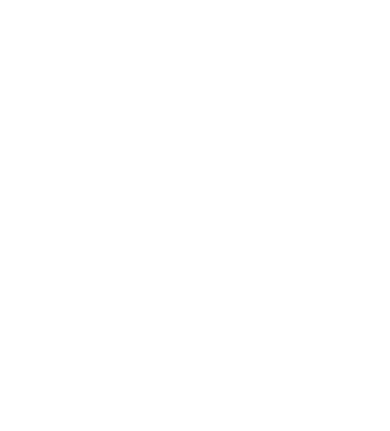
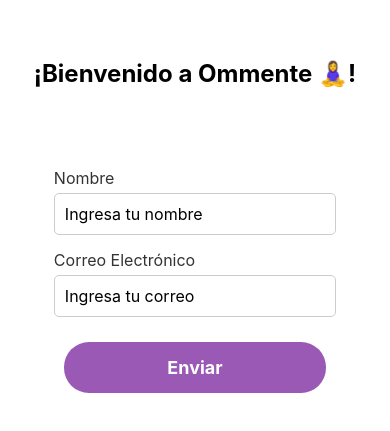
Before and after one commit to miguel2697/pruebas, a React Native app in the folder proof-of-concept/: screen / in a window 390 px wide. Shown: the part 181-612 px from the top of the page. Built offline with nearby package versions, Linux system fonts and the light colour scheme.

Commit message:
add MyForm component, MyInput component and WelcomePage component #6

```diff
--- a/proof-of-concept/App.js
+++ b/proof-of-concept/App.js
@@ -1,14 +1,29 @@
-import { StatusBar } from 'expo-status-bar';
-import { StyleSheet, Text, View } from 'react-native';
+import React, { useState } from 'react'
+import { StatusBar } from 'expo-status-bar'
+import { StyleSheet, View } from 'react-native'
+import { LateralScroll, NotificationButton, YeahAnimation, WelcomePage } from './src/components/index.js'
 
 export default function App() {
+  const [showAdditionalComponents, setShowAdditionalComponents] = useState(false)
 
+  const handleFormSubmit = () => {
+    setShowAdditionalComponents(true)
+  }
 
   return (
     <View style={styles.container}>
       <StatusBar style="auto" />
+      {!showAdditionalComponents ? (
+        <WelcomePage onFormSubmit={handleFormSubmit} />
+      ) : (
+        <>
+          <LateralScroll />
+          <NotificationButton />
+          <YeahAnimation />
+        </>
+      )}
     </View>
-  );
+  )
 }
 
 const styles = StyleSheet.create({
--- /dev/null
+++ b/proof-of-concept/src/components/MyButton.jsx
@@ -0,0 +1,27 @@
+import React from 'react'
+import { StyleSheet, TouchableOpacity, Text } from 'react-native'
+
+export default function MyButton({ title = 'Iniciar', onPress }) {
+    return (
+        <TouchableOpacity style={styles.button} onPress={onPress}>
+            <Text style={styles.buttonText}>{title}</Text>
+        </TouchableOpacity>
+    )
+}
+
+// TODO pasar estilos a tailwind
+const styles = StyleSheet.create({
+    button: {
+        backgroundColor: '#9b59b6',
+        padding: 15,
+        borderRadius: 25,
+        alignItems: 'center',
+        justifyContent: 'center',
+        margin: 10,
+    },
+    buttonText: {
+        color: '#fff',
+        fontSize: 18,
+        fontWeight: 'bold',
+    },
+})
--- /dev/null
+++ b/proof-of-concept/src/components/MyForm.jsx
@@ -0,0 +1,40 @@
+import React, { useState } from 'react'
+import { View, Alert, StyleSheet } from 'react-native'
+import { MyInput, MyButton } from './index'
+
+export default function MyForm({ onSubmit }) {
+    const [name, setName] = useState('')
+    const [email, setEmail] = useState('')
+
+    const handleSubmit = () => {
+        if (onSubmit) onSubmit()
+    }
+
+
+    return (
+        <View style={styles.formContainer}>
+            <MyInput
+                label="Nombre"
+                value={name}
+                onChangeText={setName}
+                placeholder="Ingresa tu nombre"
+            />
+            <MyInput
+                label="Correo Electrónico"
+                value={email}
+                onChangeText={setEmail}
+                placeholder="Ingresa tu correo"
+                keyboardType="email-address"
+            />
+            <MyButton title="Enviar" onPress={handleSubmit} />
+        </View>
+    )
+}
+
+// TODO pasar estilos a tailwind
+const styles = StyleSheet.create({
+    formContainer: {
+        padding: 20,
+        width: '100%',
+    },
+})
--- /dev/null
+++ b/proof-of-concept/src/components/MyInput.jsx
@@ -0,0 +1,36 @@
+import React from 'react'
+import { TextInput, StyleSheet, View, Text } from 'react-native'
+
+export default function MyInput({ label, value, onChangeText, placeholder, secureTextEntry }) {
+    return (
+        <View style={styles.container}>
+            {label && <Text style={styles.label}>{label}</Text>}
+            <TextInput
+                style={styles.input}
+                value={value}
+                onChangeText={onChangeText}
+                placeholder={placeholder}
+                secureTextEntry={secureTextEntry}
+            />
+        </View>
+    )
+}
+
+// TODO pasar estilos a tailwind
+const styles = StyleSheet.create({
+    container: {
+        marginBottom: 15,
+    },
+    label: {
+        marginBottom: 5,
+        fontSize: 16,
+        color: '#333',
+    },
+    input: {
+        borderColor: '#ccc',
+        borderWidth: 1,
+        borderRadius: 5,
+        padding: 10,
+        fontSize: 16,
+    },
+})
--- a/proof-of-concept/src/components/NotificationButton.jsx
+++ b/proof-of-concept/src/components/NotificationButton.jsx
@@ -1,16 +1,16 @@
-import { View, Button } from 'react-native';
-import useNotification from '../hooks/useNotification';
+import React from 'react'
+import { Alert } from 'react-native'
+import MyButton from './MyButton';
 
 export default function NotificationButton() {
-    const { scheduleNotification } = useNotification();
+    const handlePress = () => {
+        Alert.alert("Notificación enviada!")
+    }
 
     return (
-        <Button
-            title="Set Notification"
-            onPress={() => scheduleNotification(
-                'Hello stranger!',
-                `I'm a test notification \\(^o^)/`,
-                5
-            )} />
-    );
-}
+        <MyButton
+            title="Enviar Notificación"
+            onPress={handlePress}
+        />
+    )
+};
--- /dev/null
+++ b/proof-of-concept/src/components/WelcomePage.jsx
@@ -0,0 +1,28 @@
+import React from 'react'
+import { View, Text, StyleSheet } from 'react-native'
+import MyForm from './MyForm'
+
+export default function WelcomePage({ onFormSubmit }) {
+    return (
+        <View style={styles.container}>
+            <Text style={styles.title}>¡Bienvenido a Ommente 🧘‍♀️!</Text>
+            <MyForm onSubmit={onFormSubmit} />
+        </View>
+    )
+}
+
+// TODO pasar estilos a tailwind
+const styles = StyleSheet.create({
+    container: {
+        flex: 1,
+        backgroundColor: '#fff',
+        alignItems: 'center',
+        justifyContent: 'center',
+        padding: 30,
+    },
+    title: {
+        fontSize: 24,
+        fontWeight: 'bold',
+        marginBottom: 60,
+    },
+})
--- /dev/null
+++ b/proof-of-concept/src/components/index.js
@@ -0,0 +1,17 @@
+import MyButton from './MyButton';
+import MyInput from './MyInput';
+import MyForm from './MyForm';
+import LateralScroll from './LateralScroll';
+import NotificationButton from './NotificationButton';
+import YeahAnimation from './YeahAnimation';
+import WelcomePage from './WelcomePage';
+
+export {
+    MyButton,
+    MyInput,
+    MyForm,
+    LateralScroll,
+    NotificationButton,
+    YeahAnimation,
+    WelcomePage
+};
--- a/proof-of-concept/src/hooks/useNotification.jsx
+++ b/proof-of-concept/src/hooks/useNotification.jsx
@@ -1,5 +1,5 @@
 import { useEffect, useState, useRef } from 'react';
-import { View, Button, Alert, Platform } from 'react-native';
+import { View, Alert, Platform } from 'react-native';
 import * as Notifications from 'expo-notifications';
 import * as Device from 'expo-device';
 
```
Also changed, not shown: proof-of-concept/src/components/button.jsx (deleted, +0 -30 lines), proof-of-concept/src/components/LateralScroll.jsx (line endings or trailing spaces), proof-of-concept/src/components/YeahAnimation.jsx (line endings or trailing spaces).
